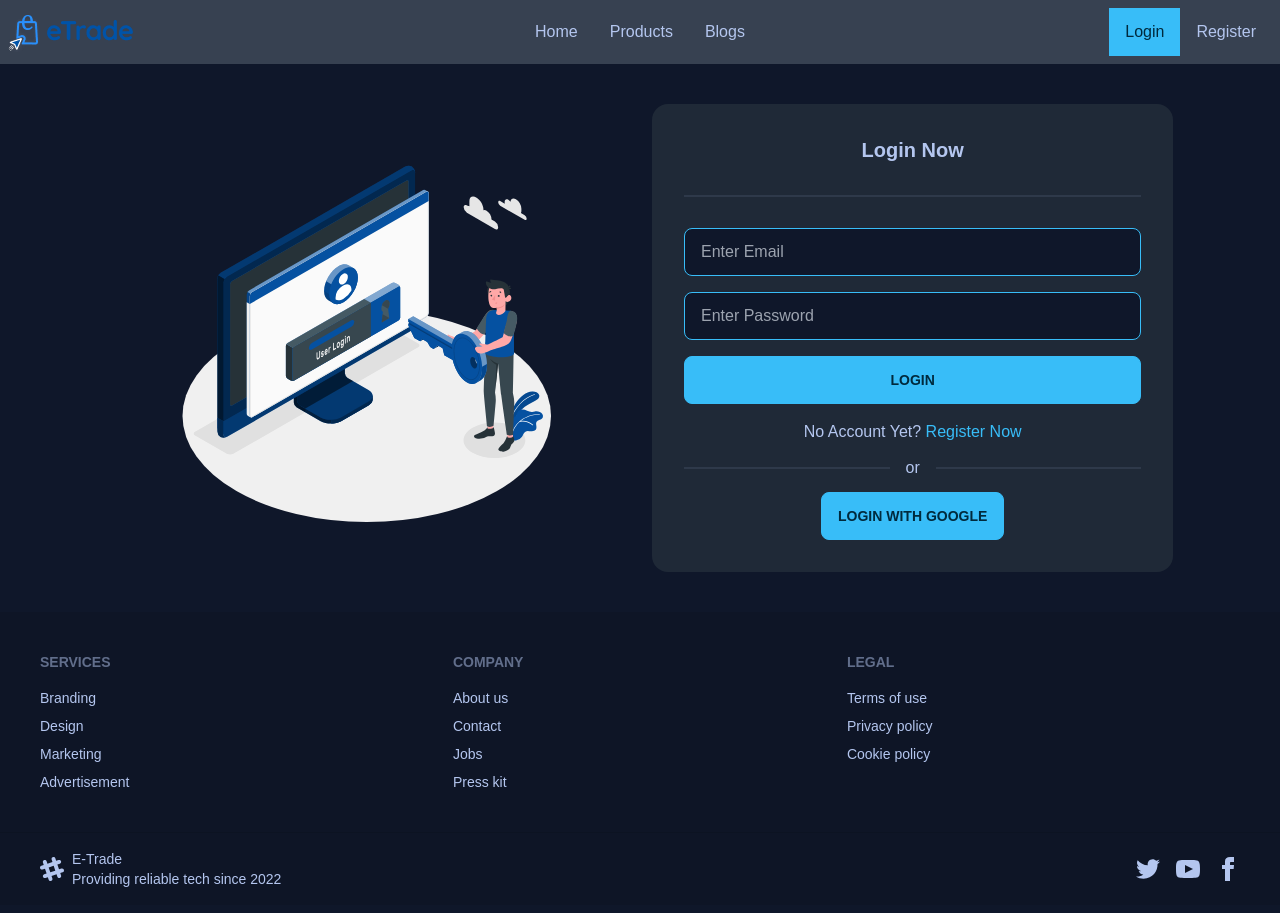
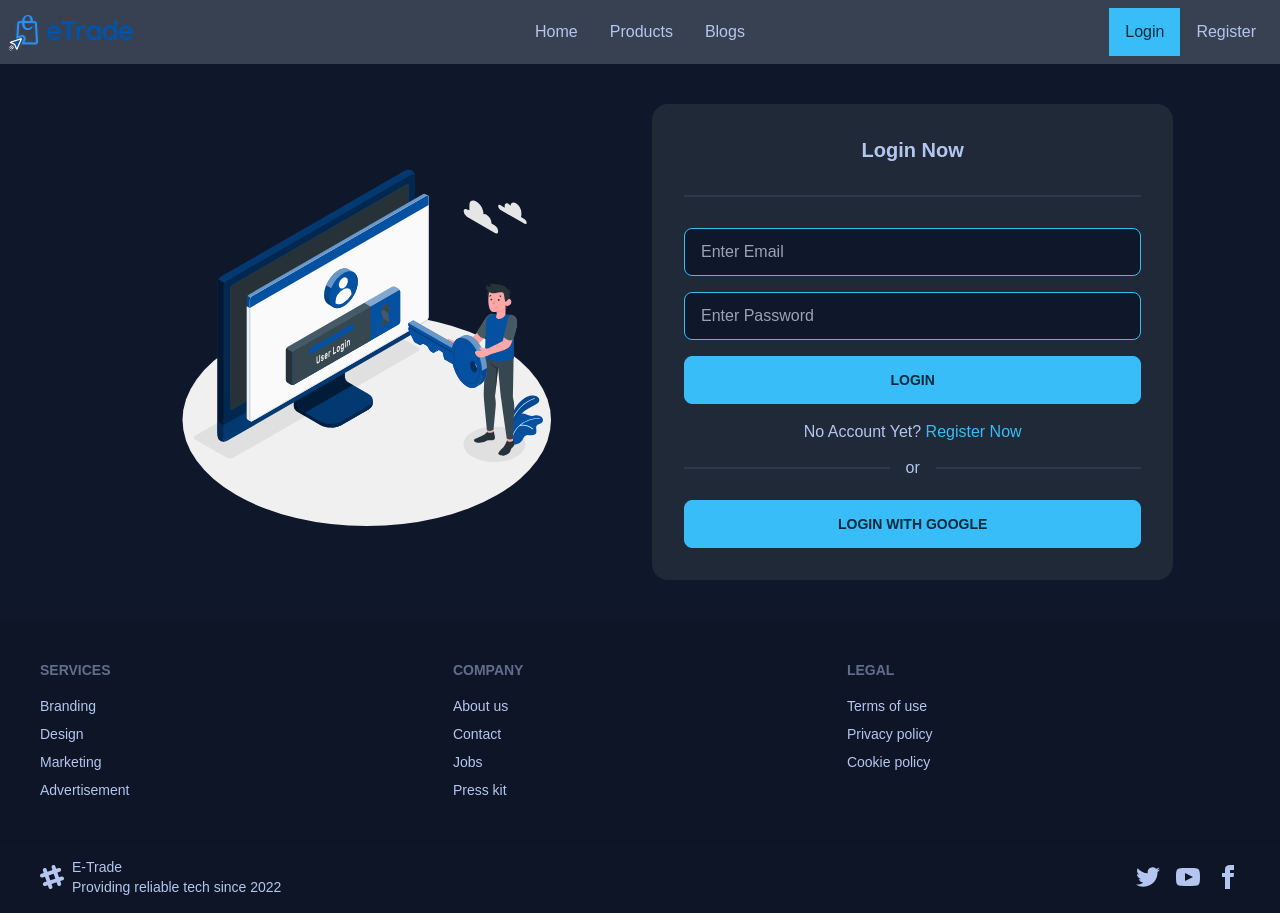
Before and after one commit to MarufAlAslam/mern-product-resale-client, a React (Create React App) app: page /login in a window 1280 px wide. Built offline with nearby package versions, Linux system fonts and the light colour scheme; no server answers.

Commit message:
google login done

```diff
--- a/src/Pages/Login/Login.js
+++ b/src/Pages/Login/Login.js
@@ -9,7 +9,7 @@ import 'react-toastify/dist/ReactToastify.css';
 // import { FaGoogle } from 'react-icons/fa'
 
 const Login = () => {
-    const { login } = useContext(AuthContext)
+    const { login, loginWithPopup } = useContext(AuthContext)
     const [error, setError] = useState('')
     const { register, handleSubmit, reset, formState: { errors } } = useForm();
     const onSubmit = data => {
@@ -26,6 +26,16 @@ const Login = () => {
             }
             )
     };
+    const handleGoogleLogin = () => {
+        loginWithPopup()
+            .then(res => {
+                console.log(res);
+                toast.success('Login Successfully')
+            })
+            .catch(err => {
+                console.log(err);
+            })
+    }
     return (
         <div className='py-10 lg:w-5/6 w-full mx-auto'>
             <div className='grid gap-6 lg:grid-cols-2 grid-cols-1'>
@@ -64,10 +74,11 @@ const Login = () => {
 
                                 <div className='divider'>or</div>
 
-                                <button className='btn btn-primary'>
-                                    Login With Google
-                                </button>
+
                             </form>
+                            <button className='btn btn-primary' onClick={handleGoogleLogin}>
+                                Login With Google
+                            </button>
                         </div>
                     </div>
                 </div>
--- a/src/Pages/Register/Register.js
+++ b/src/Pages/Register/Register.js
@@ -7,7 +7,7 @@ import { toast, ToastContainer } from 'react-toastify';
 import 'react-toastify/dist/ReactToastify.css';
 
 const Register = () => {
-    const { createUser } = useContext(AuthContext)
+    const { createUser, loginWithPopup } = useContext(AuthContext)
     const { register, handleSubmit, reset, formState: { errors } } = useForm();
     const [error, setError] = useState('')
     const onSubmit = data => {
@@ -43,6 +43,17 @@ const Register = () => {
                 setError(err.message)
             })
     };
+
+    const handleGoogleLogin = () => {
+        loginWithPopup()
+            .then(res => {
+                console.log(res);
+                toast.success('Login Successfully')
+            })
+            .catch(err => {
+                console.log(err);
+            })
+    }
     return (
         <div className='py-10 lg:w-5/6 w-full mx-auto'>
             <div className='grid gap-6 lg:grid-cols-2 grid-cols-1'>
@@ -90,10 +101,11 @@ const Register = () => {
 
                                 <div className='divider'>or</div>
 
-                                <button className='btn btn-primary'>
-                                    Login With Google
-                                </button>
+
                             </form>
+                            <button className='btn btn-primary' onClick={handleGoogleLogin}>
+                                Login With Google
+                            </button>
                         </div>
                     </div>
                 </div>
--- a/src/Utils/Contexts/AuthProvider.js
+++ b/src/Utils/Contexts/AuthProvider.js
@@ -1,5 +1,5 @@
 import React, { createContext, useEffect, useState } from 'react';
-import { getAuth, createUserWithEmailAndPassword, signInWithEmailAndPassword, onAuthStateChanged, signOut } from 'firebase/auth';
+import { getAuth, createUserWithEmailAndPassword, signInWithEmailAndPassword, onAuthStateChanged, signOut, signInWithPopup, GoogleAuthProvider } from 'firebase/auth';
 import app from '../Firebase/Firebase.config';
 
 
@@ -11,6 +11,7 @@ const AuthProvider = ({ children }) => {
 
     const [user, setUser] = useState(null);
 
+
     // user creation using email and password
     const createUser = (email, password) => {
         return createUserWithEmailAndPassword(auth, email, password)
@@ -19,6 +20,13 @@ const AuthProvider = ({ children }) => {
     // login using email and password
     const login = (email, password) => {
         return signInWithEmailAndPassword(auth, email, password)
+    }
+
+
+    // login with email popup
+    const loginWithPopup = () => {
+        const provider = new GoogleAuthProvider();
+        return signInWithPopup(auth, provider)
     }
 
 
@@ -40,10 +48,13 @@ const AuthProvider = ({ children }) => {
     }
 
 
+
+
     // auth values
     const authInfo = {
         createUser,
         login,
+        loginWithPopup,
         user,
         logout
     }
```
